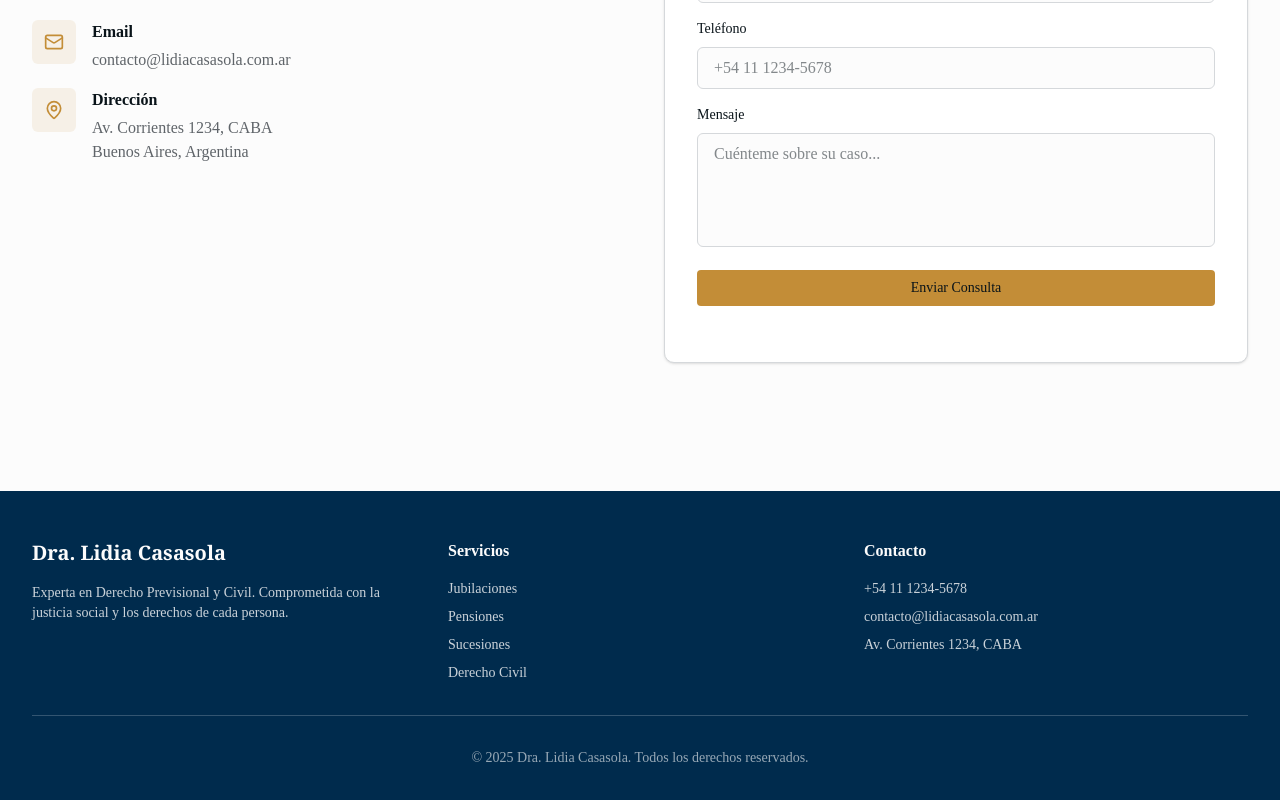
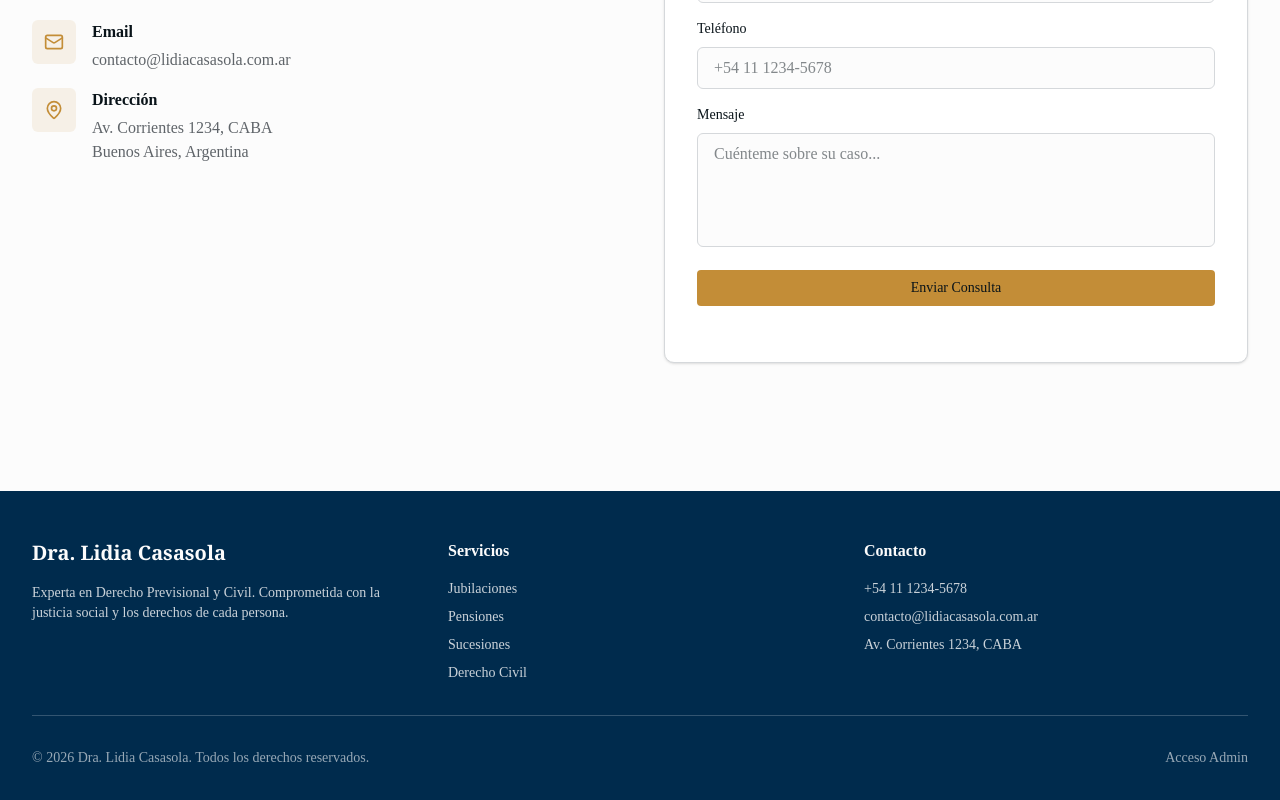
Before and after one commit to Sergiocharata1977/dra.casasola, a Next.js app: page / in a window 1280 px wide. Shown: the part 3028-3828 px from the top of the page. Built offline with nearby package versions, Linux system fonts and the light colour scheme; no server answers.

Commit message:
Add Admin login link in footer

```diff
--- a/components/footer.tsx
+++ b/components/footer.tsx
@@ -1,3 +1,5 @@
+import Link from 'next/link'
+
 export function Footer() {
   return (
     <footer className="bg-primary text-primary-foreground py-12">
@@ -28,8 +30,14 @@ export function Footer() {
             </ul>
           </div>
         </div>
-        <div className="border-t border-primary-foreground/20 mt-8 pt-8 text-center text-sm text-primary-foreground/60">
-          <p>© 2025 Dra. Lidia Casasola. Todos los derechos reservados.</p>
+        <div className="border-t border-primary-foreground/20 mt-8 pt-8 flex justify-between items-center text-sm text-primary-foreground/60">
+          <p>© 2026 Dra. Lidia Casasola. Todos los derechos reservados.</p>
+          <Link
+            href="/login"
+            className="hover:text-accent transition-colors"
+          >
+            Acceso Admin
+          </Link>
         </div>
       </div>
     </footer>
```
